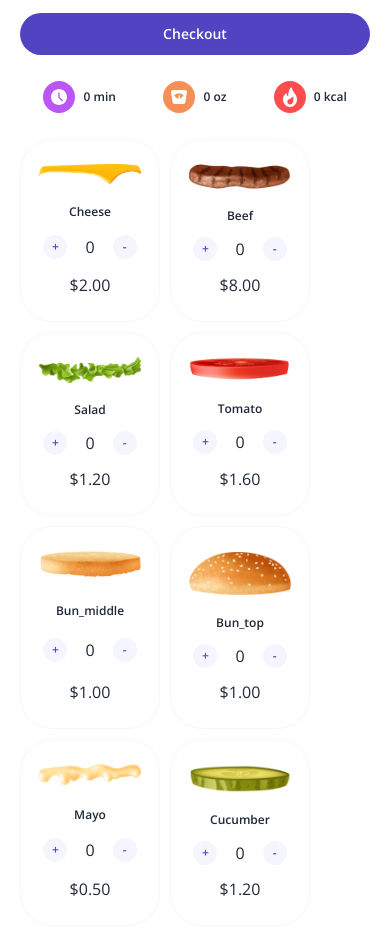
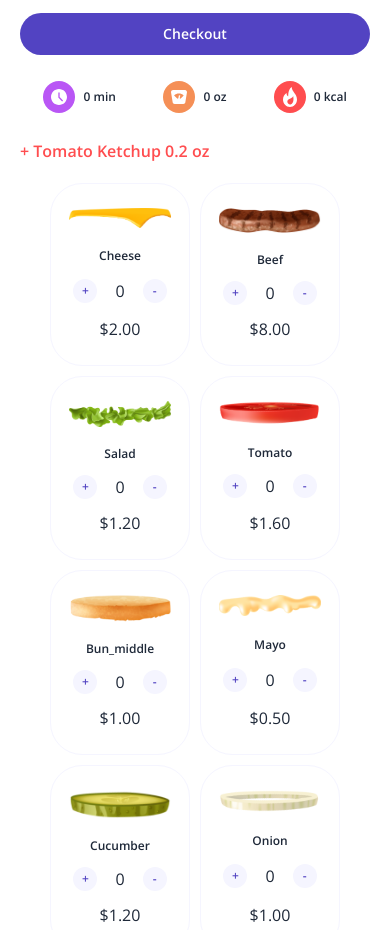
Before and after one commit to Yakunina-Anna/burger_constructor, a plain HTML site: page index.html in a window 390 px wide. Shown: the part 1140-2070 px from the top of the page. Drawn offline with Linux system fonts and the light colour scheme; no server answers.

Commit message:
изменения 2.2

```diff
--- a/index.html
+++ b/index.html
@@ -149,7 +149,7 @@
                 </div>
               </div>
             </div>
-            <div class="burger-constructor__controls">
+            <div id="burger-ingredients-container" class="burger-constructor__controls">
 
             </div>
           </div>
--- a/scripts/components/constructorBurgers/uiComponentsBurger.js
+++ b/scripts/components/constructorBurgers/uiComponentsBurger.js
@@ -85,7 +85,12 @@ export const renderIngredients = (containerSelector, ingredientsData) => {
   const container = document.querySelector(containerSelector);
   if (!container) return;
 
-  const ingredientsHTML = Object.entries(ingredientsData)
+  const filteredIngredients = Object.entries(ingredientsData).filter(
+    ([ingredientName]) => ingredientName !== 'bun_top'
+  );
+
+  // Генерируем HTML только для отфильтрованных ингредиентов
+  const ingredientsHTML = filteredIngredients
     .map(([ingredientName, data]) => generateIngredientHTML(ingredientName, data))
     .join('');
 
--- a/scripts/data/ingredientsData.js
+++ b/scripts/data/ingredientsData.js
@@ -4,7 +4,7 @@ export const ingredientsData = {
   salad: { price: 1.2, calories: 10, height: 15 * 1.5, weightOz: 0.5, timeMinutes: 0.2 },
   tomato: { price: 1.6, calories: 20, height: 28 * 1.5, weightOz: 1, timeMinutes: 0.3 },
   bun_middle: { price: 1, calories: 80, height: 25 * 1.5, weightOz: 2, timeMinutes: 0.5 },
-  bun_top: { price: 1, calories: 80, height: 20 * 1.5, weightOz: 2, timeMinutes: 0.5 },
+  bun_top: { price: 0, calories: 80, height: 20 * 1.5, weightOz: 2, timeMinutes: 0.5 },
   mayo: { price: 0.5, calories: 50, height: 2 * 1.5, weightOz: 0.2, timeMinutes: 0.1 },
   cucumber: { price: 1.2, calories: 15, height: 28 * 1.5, weightOz: 1, timeMinutes: 0.3 },
   onion: { price: 1, calories: 10, height: 28 * 1.5, weightOz: 0.5, timeMinutes: 0.2 },
--- a/scripts/index.js
+++ b/scripts/index.js
@@ -12,7 +12,7 @@ export * from './responsive/responsiveVisibility.js';
 
 document.addEventListener('DOMContentLoaded', () => {
   initTabs();
-  renderIngredients('.burger-constructor__controls', ingredientsData);
+  renderIngredients('#burger-ingredients-container', ingredientsData);
   initBurgerConstructor();
   initializePrices();
   initModal();
```
